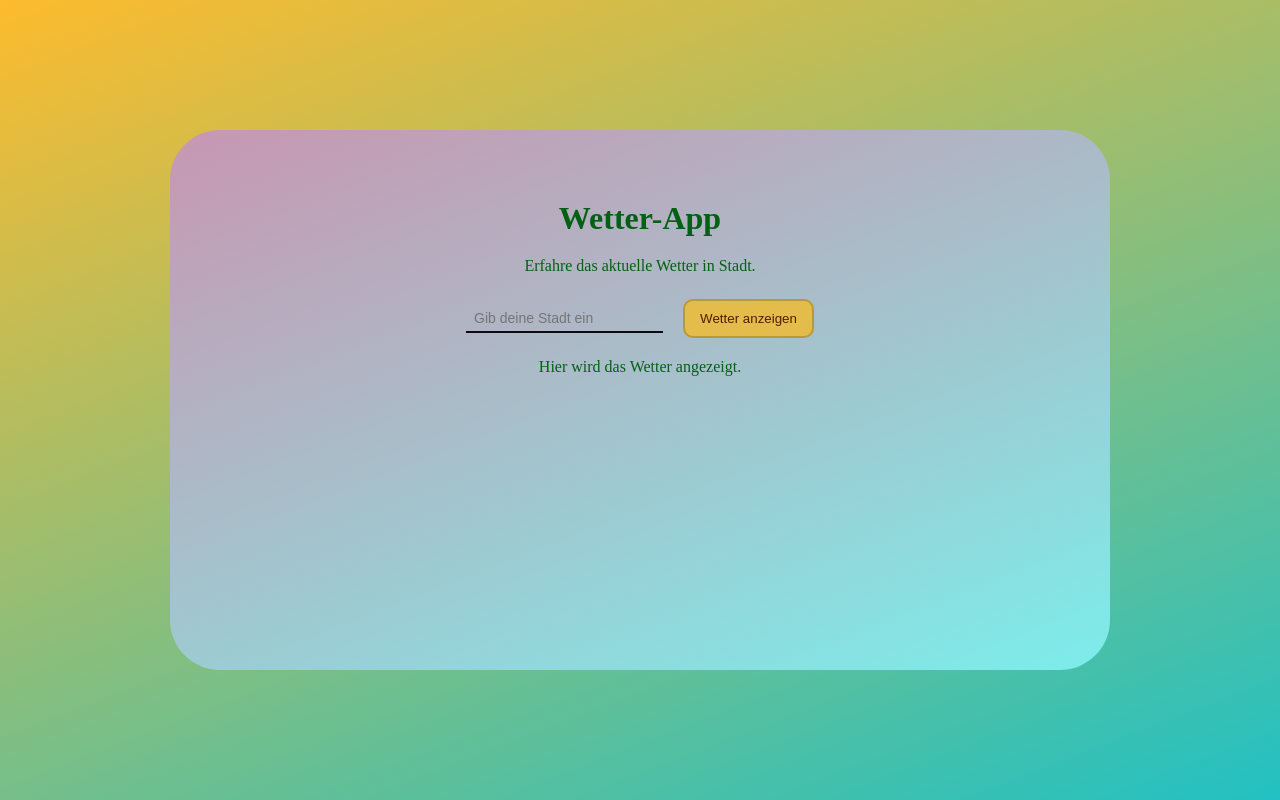
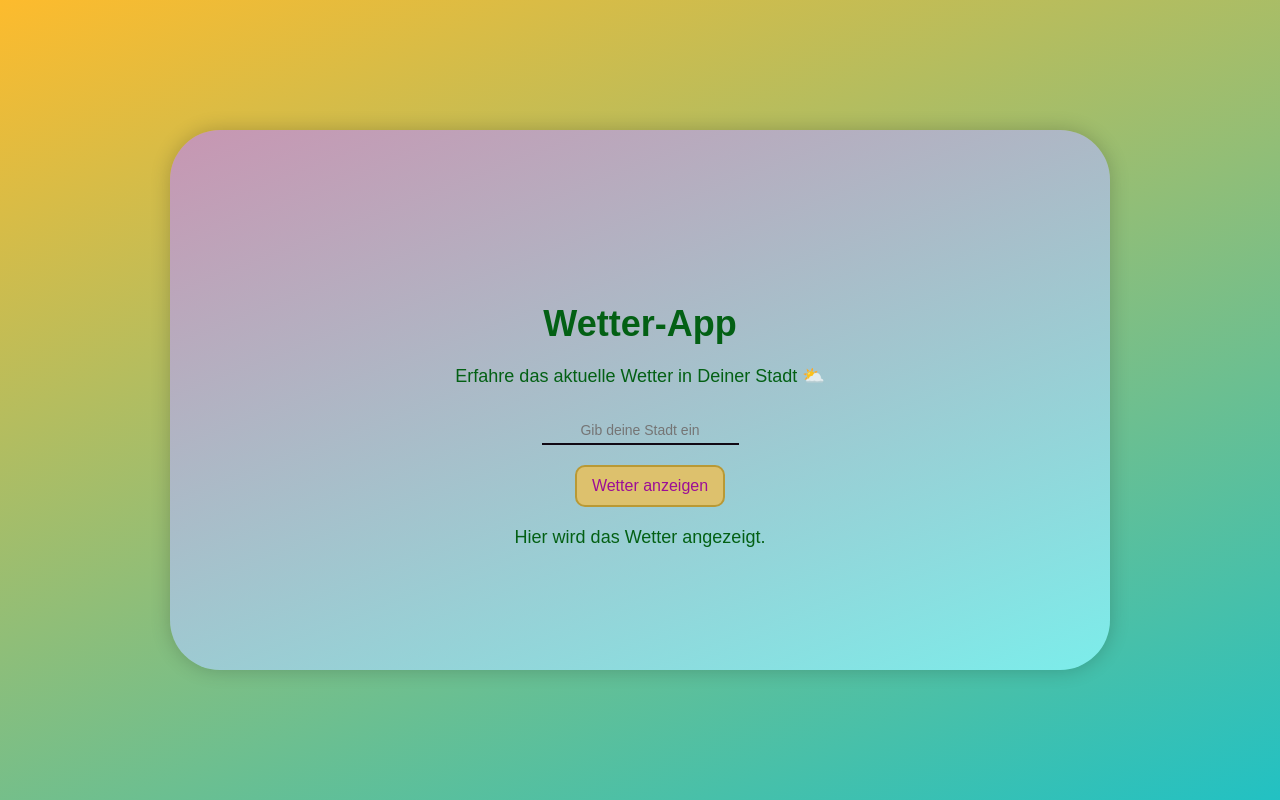
Before and after one commit to StangeArel/vue-weather-app, a Vue app: page / in a window 1280 px wide. Built offline with nearby package versions, Linux system fonts and the light colour scheme.

Commit message:
✨ Dynamische Stadtausgabe & UI-Optimierung für Wetter-App

```diff
--- a/src/App.vue
+++ b/src/App.vue
@@ -12,8 +12,8 @@ export default {
 <template>
   <div class="wrapper">
     <h1>Wetter-App</h1>
-    <p>Erfahre das aktuelle Wetter in {{ city }} Stadt.</p>
-    <input v-on:input="this.city = $event.target.value" type="text" placeholder="Gib deine Stadt ein" />
+    <p>Erfahre das aktuelle Wetter in {{ city == "" ? "Deiner Stadt ⛅️" : city }}</p>
+    <input v-model="city" type="text" placeholder="Gib deine Stadt ein" />
     <button>Wetter anzeigen</button>
     <p>Hier wird das Wetter angezeigt.</p>
   </div>
@@ -26,8 +26,18 @@ export default {
   border-radius: 50px;
   background: linear-gradient(339deg, rgba(137, 248, 250, 0.804) 0%, rgba(197, 146, 190, 0.901) 100%);
   padding: 20px;
-text-align: center;
-color: #036014;
+  text-align: center;
+  color: #036014;
+  display: flex;
+  flex-direction: column;
+  align-items: center;
+  justify-content: center;
+  text-align: center;
+  box-shadow: 0 0 20px rgba(0, 0, 0, 0.2);
+  margin: 50px auto;
+  font-family: 'Arial', sans-serif;
+  font-size: 18px;
+  transition: background 0.5s ease;
 }
 
 .wrapper h1 {
@@ -39,8 +49,9 @@ color: #036014;
 }
 
 .wrapper input {
-margin-top: 30px;
-background: transparent;
+  margin-top: 30px;
+  background: transparent;
+  text-align: center;
   border: 0;
   border-bottom: 2px solid #110813;
   color: #860a6f;
@@ -50,18 +61,20 @@ background: transparent;
 }
 
 .wrapper input:focus {
-  border-bottom-color: #6e3d7d;
+  border-bottom-color: #b105e6;
 }
 
 .wrapper button {
-  background: #e3bc4b;
-  color: #531c02;
+  background: #ddc16d;
+  color: #9c0e97;
   border-radius: 10px;
   border: 2px solid #b99935;
   padding: 10px 15px;
   margin-left: 20px;
   cursor: pointer;
   transition: transform 500ms ease;
+  margin-top: 20px;
+  font-size: 16px;
 }
 
 .wrapper button:hover {
```
